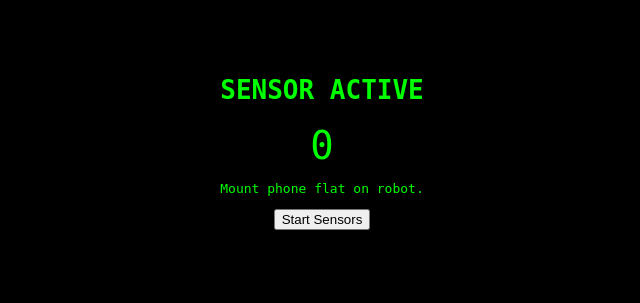
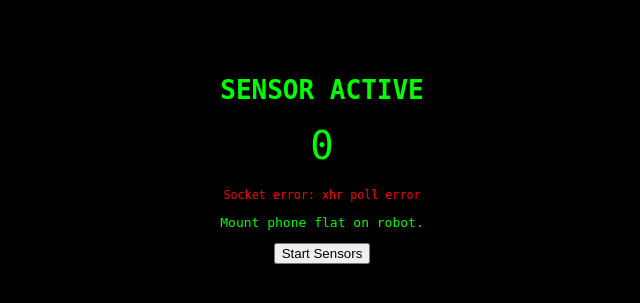
Before and after one commit to salamanders/mecanum, a Flask app: page /sensor in a window 1280 px wide. Shown: the top 303 px of the page, without its empty margins (318-958 px from the left). Run offline with Flask 3, Linux system fonts and the light colour scheme.

Commit message:
feat: improve sensor page error handling and logging
- Add UI status element to display connection and sensor states.
- Implement comprehensive try/catch blocks for Wake Lock and Permissions.
- Add structured console logging (info, warn, error, debug).
- Add Socket.IO connection event listeners.
- Add *.pem to .gitignore to prevent SSL cert leaks.

```diff
--- a/templates/sensor.html
+++ b/templates/sensor.html
@@ -15,11 +15,19 @@
         #val {
             font-size: 3em;
         }
+
+        #status {
+            margin-top: 20px;
+            font-size: 0.9em;
+            color: #888;
+            min-height: 1.2em;
+        }
     </style>
 </head>
 <body>
 <h1>SENSOR ACTIVE</h1>
 <div id="val">0</div>
+<div id="status">Ready</div>
 <p>Mount phone flat on robot.</p>
 <button onclick="requestPerms()">Start Sensors</button>
 
@@ -27,12 +35,49 @@
 <script>
     const socket = io();
     const disp = document.getElementById('val');
+    const statusDiv = document.getElementById('status');
+
+    function updateStatus(msg, level = 'info') {
+        statusDiv.innerText = msg;
+        if (level === 'error') {
+            statusDiv.style.color = 'red';
+            console.error(msg);
+        } else if (level === 'warn') {
+            statusDiv.style.color = 'orange';
+            console.warn(msg);
+        } else if (level === 'debug') {
+             console.debug(msg);
+             // Don't necessarily change UI color for debug, or keep it neutral
+        } else {
+            statusDiv.style.color = 'lime';
+            console.info(msg);
+        }
+    }
+
+    // Socket.IO Events
+    socket.on('connect', () => {
+        updateStatus('Socket connected');
+    });
+
+    socket.on('disconnect', () => {
+        updateStatus('Socket disconnected', 'warn');
+    });
+
+    socket.on('connect_error', (err) => {
+        updateStatus('Socket error: ' + err.message, 'error');
+    });
 
     // Prevent screen sleep
     async function wakeLock() {
+        if (!('wakeLock' in navigator)) {
+            updateStatus('Wake Lock API not supported', 'warn');
+            return;
+        }
         try {
             await navigator.wakeLock.request('screen');
+            updateStatus('Wake Lock active');
         } catch (err) {
+            updateStatus('Wake Lock failed: ' + err.message, 'error');
         }
     }
 
@@ -52,17 +97,30 @@
     }
 
     function requestPerms() {
+        if (!window.DeviceOrientationEvent) {
+             updateStatus('DeviceOrientationEvent not supported', 'error');
+             return;
+        }
+
+        console.debug('Requesting sensor permissions...');
+
         // iOS requires explicit permission, Android usually just works on HTTPS
         if (typeof DeviceOrientationEvent.requestPermission === 'function') {
             DeviceOrientationEvent.requestPermission()
                 .then(response => {
                     if (response === 'granted') {
                         window.addEventListener('deviceorientation', handleOrientation);
+                        updateStatus('Permission granted');
+                    } else {
+                        updateStatus('Permission denied: ' + response, 'warn');
                     }
                 })
-                .catch(console.error);
+                .catch(err => {
+                    updateStatus('Permission error: ' + err.message, 'error');
+                });
         } else {
             window.addEventListener('deviceorientation', handleOrientation);
+            updateStatus('Sensors started (non-iOS)');
         }
     }
 </script>
```
Also changed, not shown: robot_twin_stick.egg-info/SOURCES.txt (added, +8 -0 lines), robot_twin_stick.egg-info/requires.txt (added, +7 -0 lines), robot_twin_stick.egg-info/dependency_links.txt (added), robot_twin_stick.egg-info/top_level.txt (added), 2 other files.
